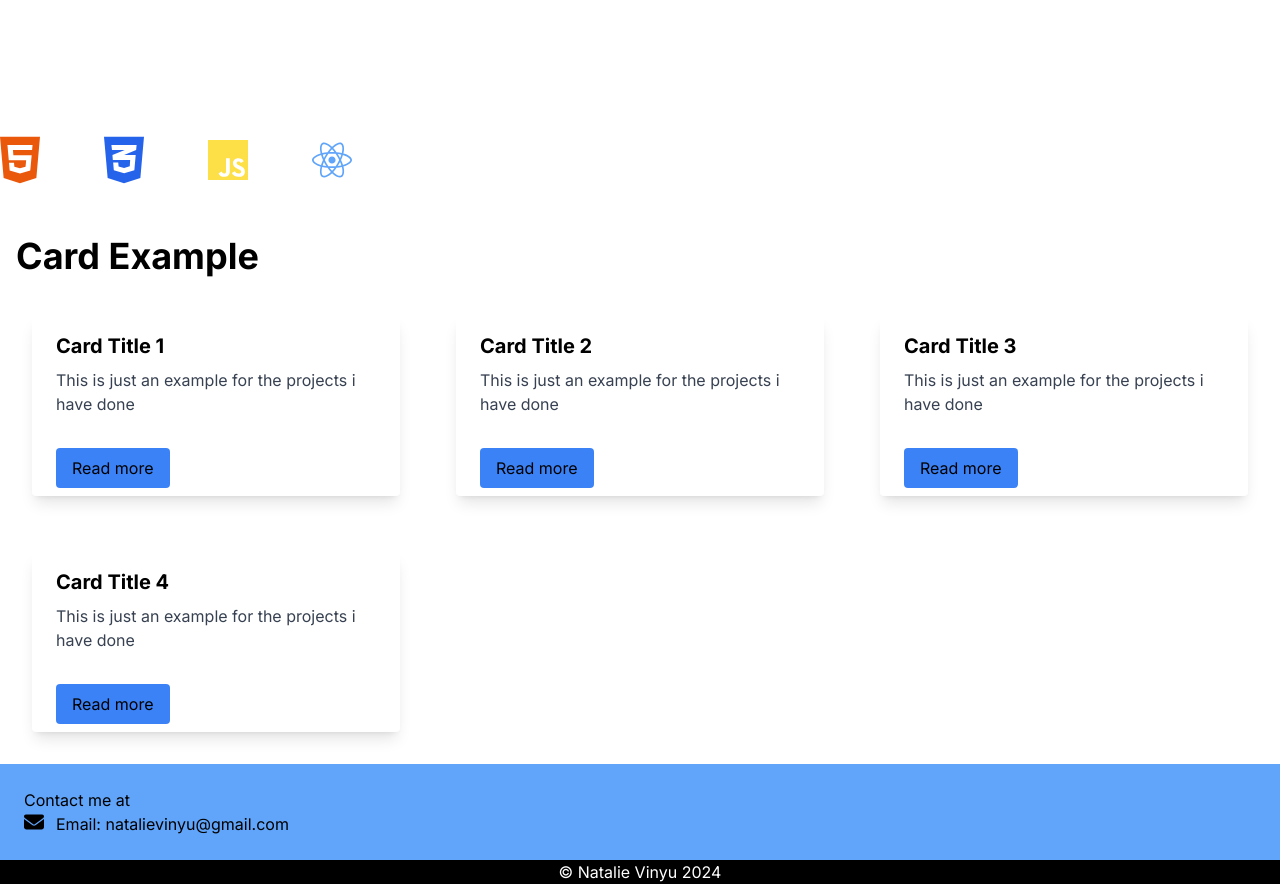
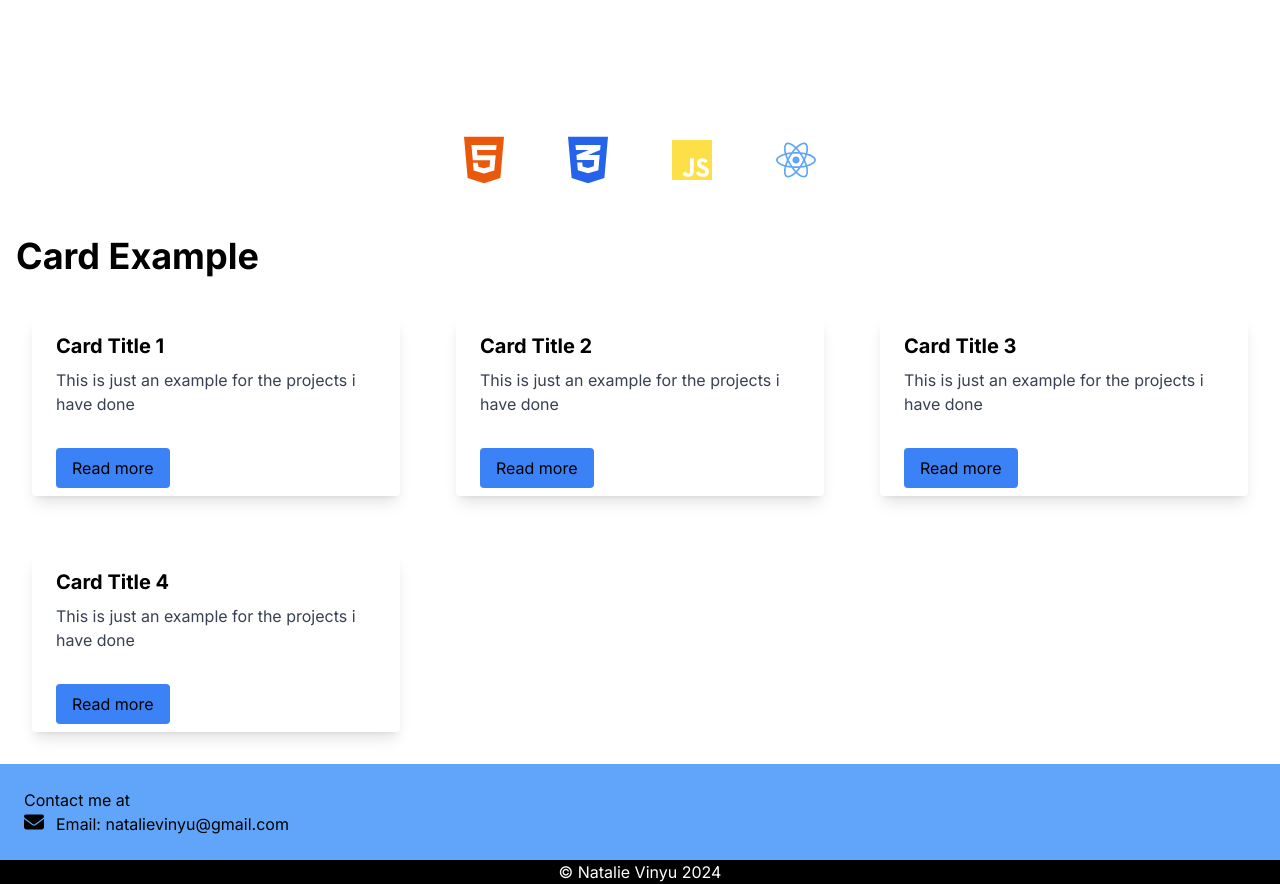
Before and after one commit to NatalieVinyu/my-portfolio-website, a Next.js app in the folder my-portfolio-website/: page / in a window 1280 px wide. Shown: the part 1380-2264 px from the top of the page. Built offline with nearby package versions, Linux system fonts and the light colour scheme; a web font is replaced by a local one.

Commit message:
centered my icons

```diff
--- a/my-portfolio-website/app/about/page.jsx
+++ b/my-portfolio-website/app/about/page.jsx
@@ -15,7 +15,7 @@
       </div>
 
       <div className='pb-8'>
-        <div className='flex items-center space-x-16'>
+        <div className='flex items-center justify-center space-x-16'>
           <FontAwesomeIcon
             icon={faHtml5}
             className='text-orange-600 w-10 h-10 hover:w-14 h-14 transition-transform duration-300'
```
